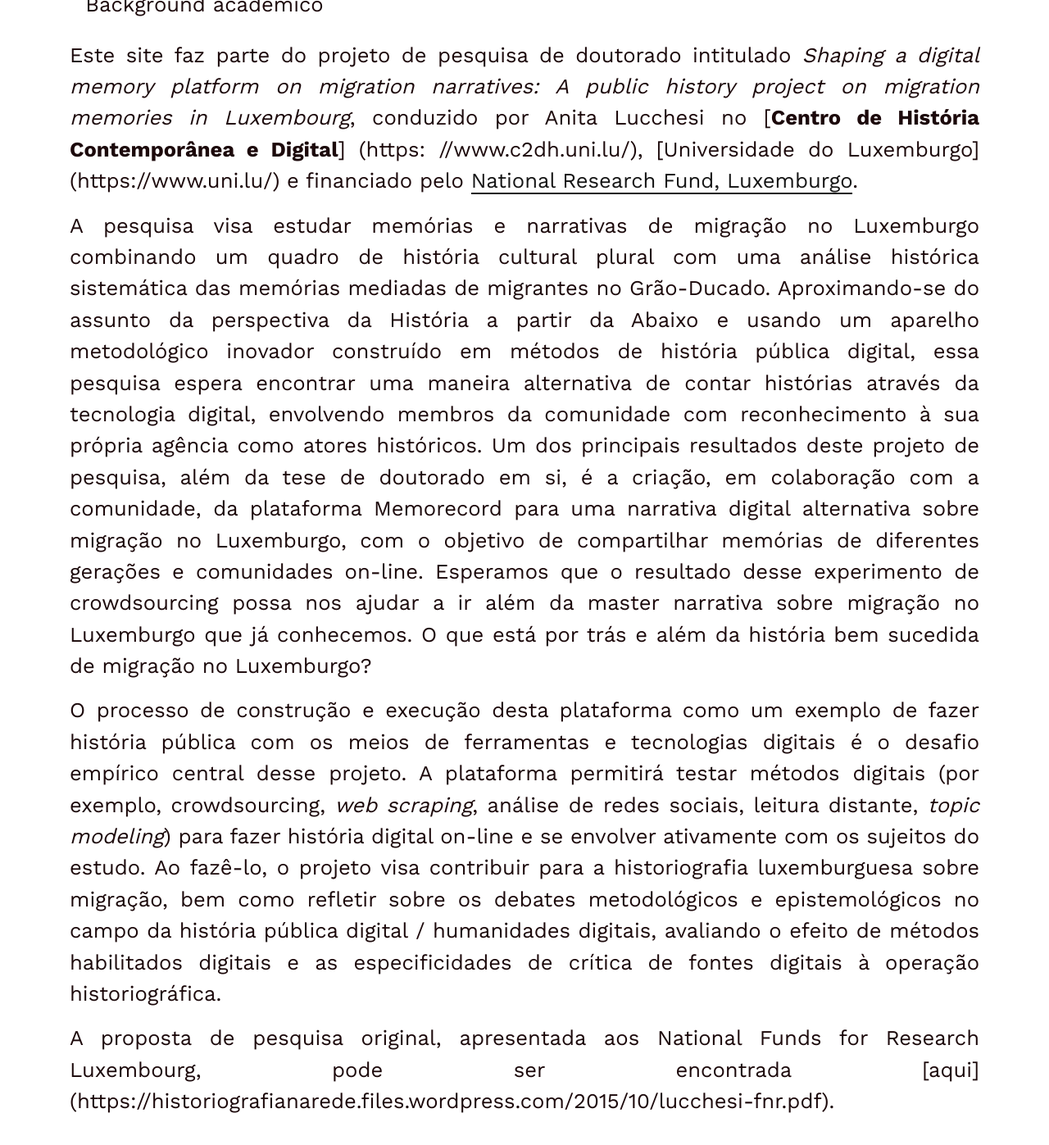
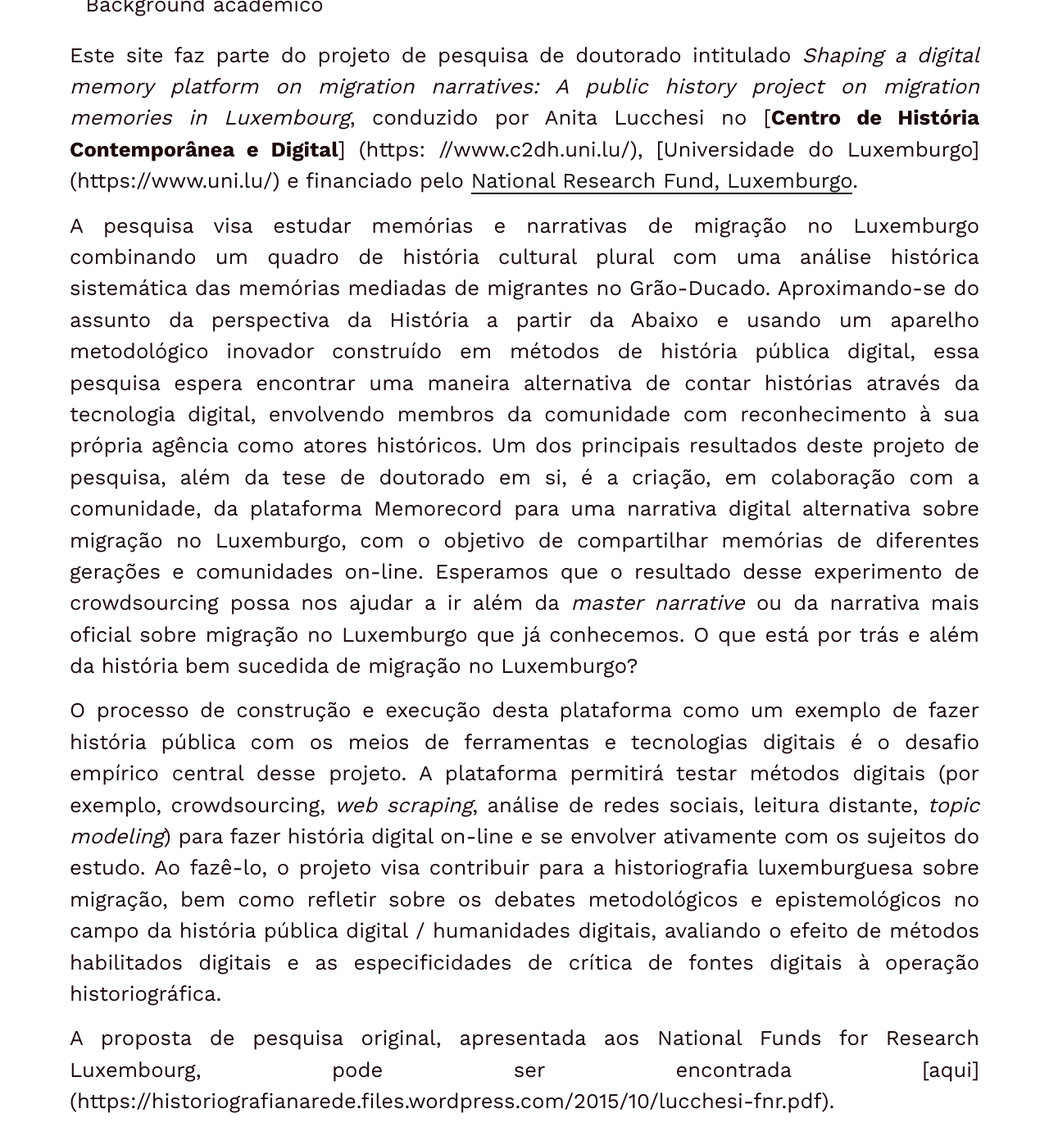
Before and after one commit to C2DH/memorecord, a Jekyll site: the page built from pages/the-project.pt.md, in a window 1280 px wide and 1400 px high, scrolled down 793 px. Shown: the top 1397 px of the window at 82% size. Built offline with Jekyll 4.4.1, drawn with Linux system fonts in a browser that asks for light colours.

Commit message:
Update the-project.pt.md

```diff
--- a/pages/the-project.pt.md
+++ b/pages/the-project.pt.md
@@ -17,7 +17,7 @@ A participação da comunidade é a alma dessa experiência de crowdsourcing. [*
 
 Este site faz parte do projeto de pesquisa de doutorado intitulado *Shaping a digital memory platform on migration narratives: A public history project on migration memories in Luxembourg*, conduzido por Anita Lucchesi no [**Centro de História Contemporânea e Digital**] (https: //www.c2dh.uni.lu/), [Universidade do Luxemburgo] (https://www.uni.lu/) e financiado pelo [National Research Fund, Luxemburgo](https://www.fnr.Lu).
 
-A pesquisa visa estudar memórias e narrativas de migração no Luxemburgo combinando um quadro de história cultural plural com uma análise histórica sistemática das memórias mediadas de migrantes no Grão-Ducado. Aproximando-se do assunto da perspectiva da História a partir da Abaixo e usando um aparelho metodológico inovador construído em métodos de história pública digital, essa pesquisa espera encontrar uma maneira alternativa de contar histórias através da tecnologia digital, envolvendo membros da comunidade com reconhecimento à sua própria agência como atores históricos. Um dos principais resultados deste projeto de pesquisa, além da tese de doutorado em si, é a criação, em colaboração com a comunidade, da plataforma Memorecord para uma narrativa digital alternativa sobre migração no Luxemburgo, com o objetivo de compartilhar memórias de diferentes gerações e comunidades on-line. Esperamos que o resultado desse experimento de crowdsourcing possa nos ajudar a ir além da master narrativa sobre migração no Luxemburgo que já conhecemos. O que está por trás e além da história bem sucedida de migração no Luxemburgo?
+A pesquisa visa estudar memórias e narrativas de migração no Luxemburgo combinando um quadro de história cultural plural com uma análise histórica sistemática das memórias mediadas de migrantes no Grão-Ducado. Aproximando-se do assunto da perspectiva da História a partir da Abaixo e usando um aparelho metodológico inovador construído em métodos de história pública digital, essa pesquisa espera encontrar uma maneira alternativa de contar histórias através da tecnologia digital, envolvendo membros da comunidade com reconhecimento à sua própria agência como atores históricos. Um dos principais resultados deste projeto de pesquisa, além da tese de doutorado em si, é a criação, em colaboração com a comunidade, da plataforma Memorecord para uma narrativa digital alternativa sobre migração no Luxemburgo, com o objetivo de compartilhar memórias de diferentes gerações e comunidades on-line. Esperamos que o resultado desse experimento de crowdsourcing possa nos ajudar a ir além da *master narrative* ou da narrativa mais oficial sobre migração no Luxemburgo que já conhecemos. O que está por trás e além da história bem sucedida de migração no Luxemburgo?
 
 O processo de construção e execução desta plataforma como um exemplo de fazer história pública com os meios de ferramentas e tecnologias digitais é o desafio empírico central desse projeto. A plataforma permitirá testar métodos digitais (por exemplo, crowdsourcing, *web scraping*, análise de redes sociais, leitura distante, *topic modeling*) para fazer história digital on-line e se envolver ativamente com os sujeitos do estudo. Ao fazê-lo, o projeto visa contribuir para a historiografia luxemburguesa sobre migração, bem como refletir sobre os debates metodológicos e epistemológicos no campo da história pública digital / humanidades digitais, avaliando o efeito de métodos habilitados digitais e as especificidades de crítica de fontes digitais à operação historiográfica.
 
```
